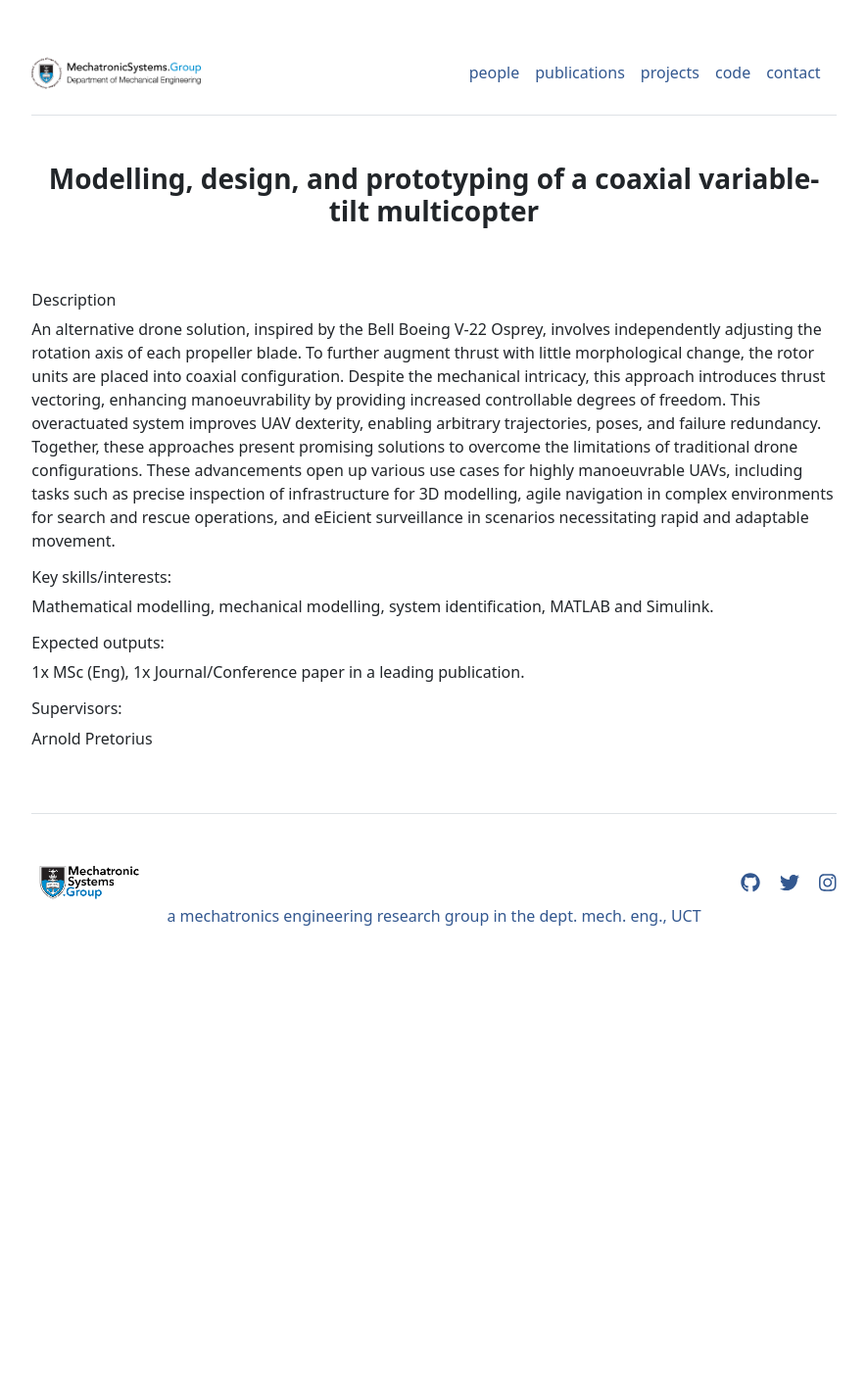
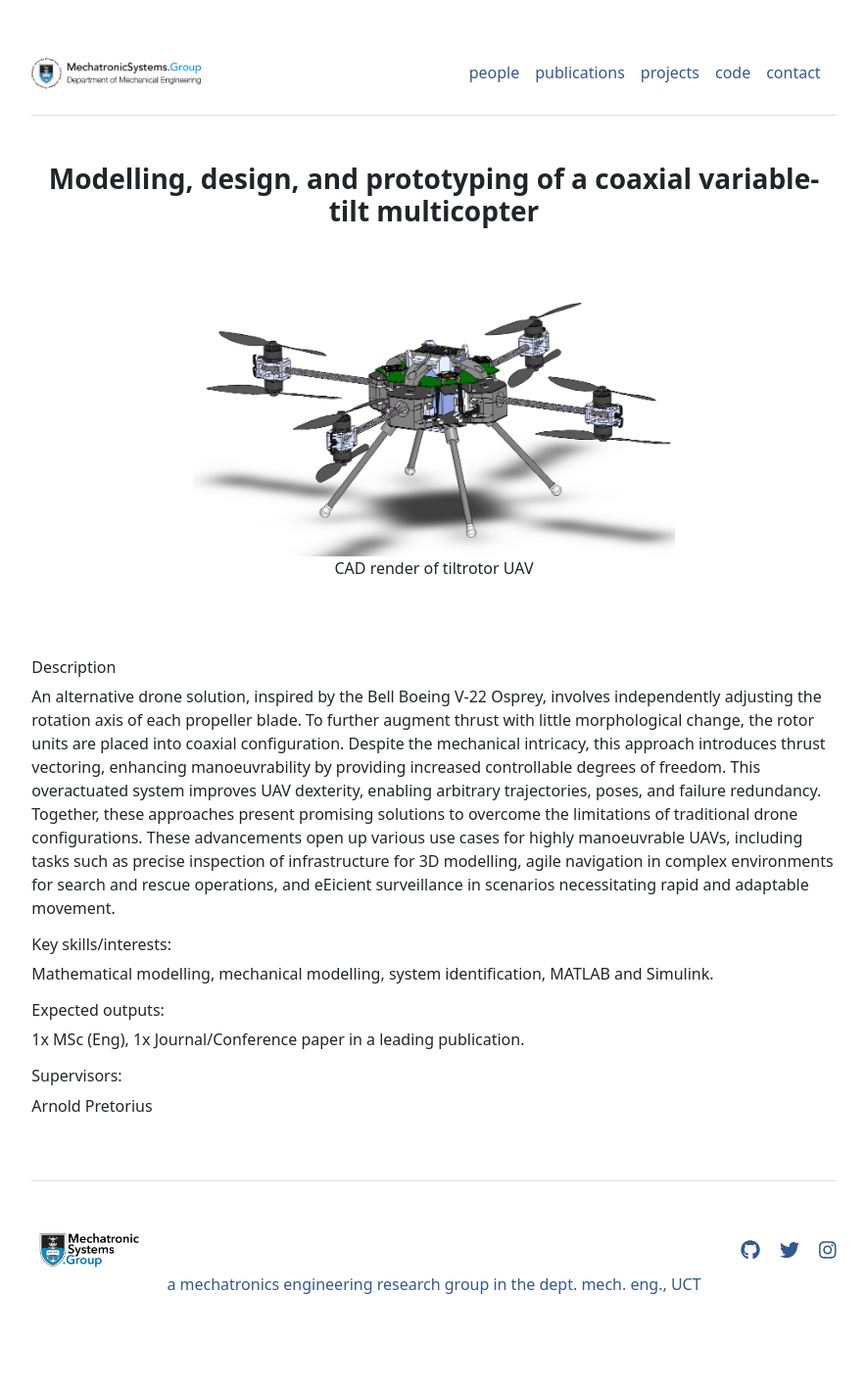
Before and after one commit to MechatronicSystems-Group/mechatronicsystems-group.github.io, a Jekyll site: the page built from projects/tilt-rotor.md, in a window 1280 px wide. Shown: the whole page at 98% size, without its empty margins (197-1082 px from the left). Built offline with Jekyll 4.4.1, drawn with Linux system fonts in a browser that asks for light colours; before the commit the page ends 1043 px from its top, so only the background shows below that.

Commit message:
Update tilt-rotor.md

```diff
--- a/projects/tilt-rotor.md
+++ b/projects/tilt-rotor.md
@@ -2,6 +2,16 @@
 layout: page
 title: "Modelling, design, and prototyping of a coaxial variable-tilt multicopter"
 ---
+
+<!-- add image here -->
+<div style="display: flex; justify-content: center;">
+  <figure style="text-align: center;">
+    <img src="/projects/tilt-rotor/tilt-rotor.png" alt="Tiltrotor UAV" width="60%">
+    <figcaption>CAD render of tiltrotor UAV</figcaption>
+  </figure>
+</div>
+<!-- Space after image -->
+<br><br>
 
 <!-- Body-->
 ###### Description
```
